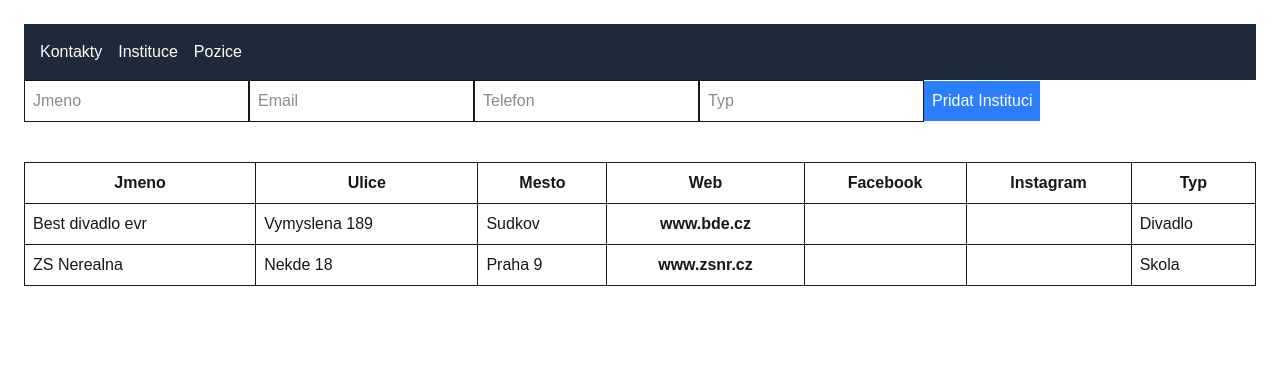
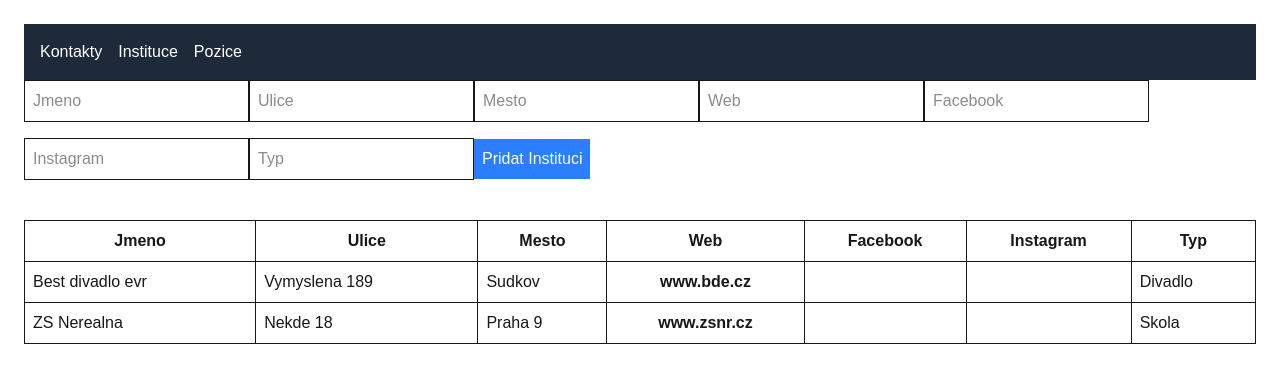
Before and after one commit to bnula/aka-db, a Next.js app: page /instituce in a window 1280 px wide. Shown: the top 382 px of the page. Built offline with nearby package versions, Linux system fonts and the light colour scheme; no server answers.

Commit message:
fix institutions input form felds

```diff
--- a/src/app/instituce/page.tsx
+++ b/src/app/instituce/page.tsx
@@ -25,8 +25,11 @@ export default function Home() {
             <Navbar />
         <form onSubmit={handleSubmit} className="space-y-4">
             <input placeholder="Jmeno" value={name} onChange={(e) => setName(e.target.value)} className="border p-2" />
-            <input placeholder="Email" value={street} onChange={(e) => setStreet(e.target.value)} className="border p-2" />
-            <input placeholder="Telefon" value={city} onChange={(e) => setCity(e.target.value)} className="border p-2" />
+            <input placeholder="Ulice" value={street} onChange={(e) => setStreet(e.target.value)} className="border p-2" />
+            <input placeholder="Mesto" value={city} onChange={(e) => setCity(e.target.value)} className="border p-2" />
+            <input placeholder="Web" value={city} onChange={(e) => setCity(e.target.value)} className="border p-2" />
+            <input placeholder="Facebook" value={city} onChange={(e) => setCity(e.target.value)} className="border p-2" />
+            <input placeholder="Instagram" value={city} onChange={(e) => setCity(e.target.value)} className="border p-2" />
             <input placeholder="Typ" value={city} onChange={(e) => setCity(e.target.value)} className="border p-2" />
             <button type="submit" className="bg-blue-500 text-white p-2">Pridat Instituci</button>
         </form>
```
